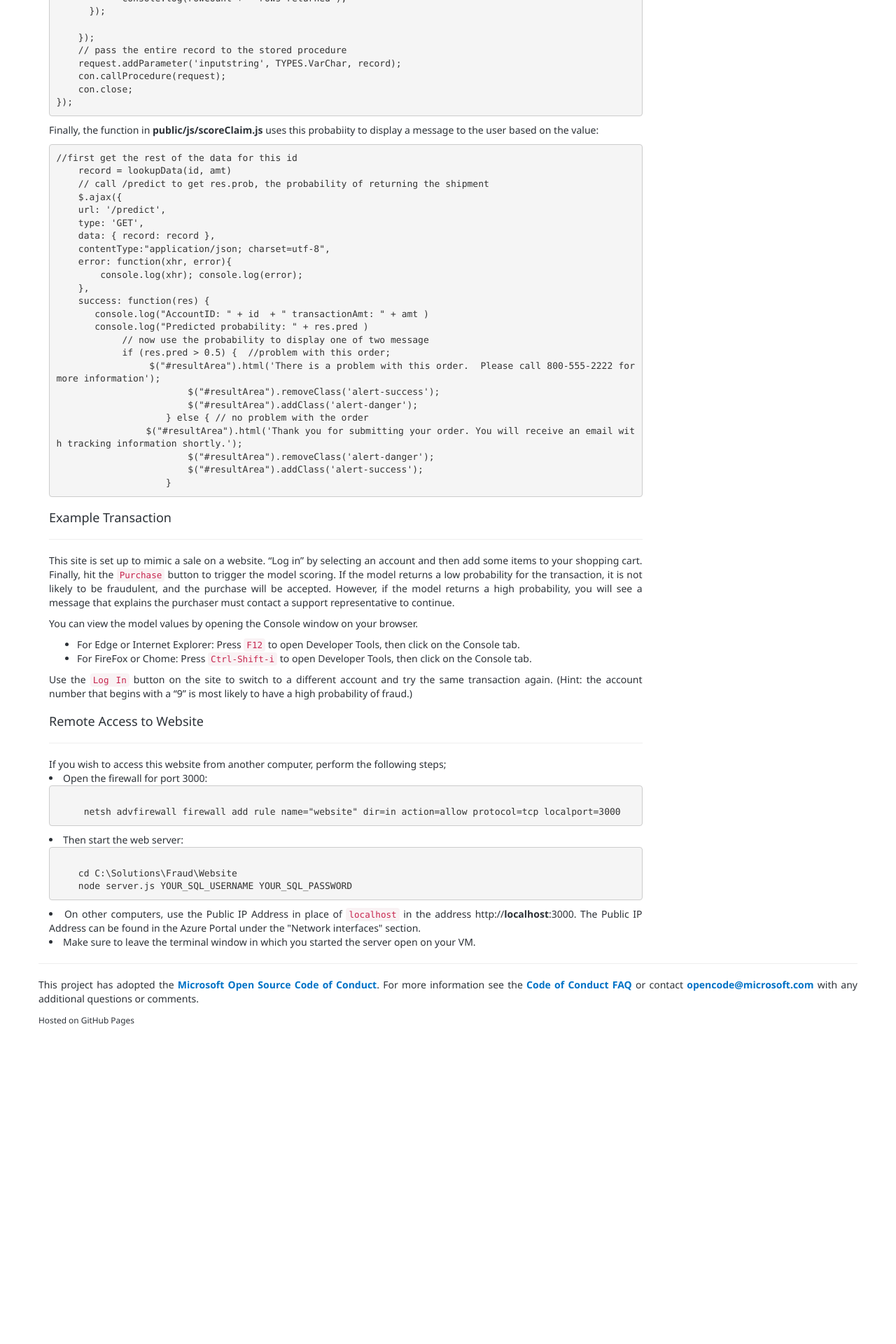
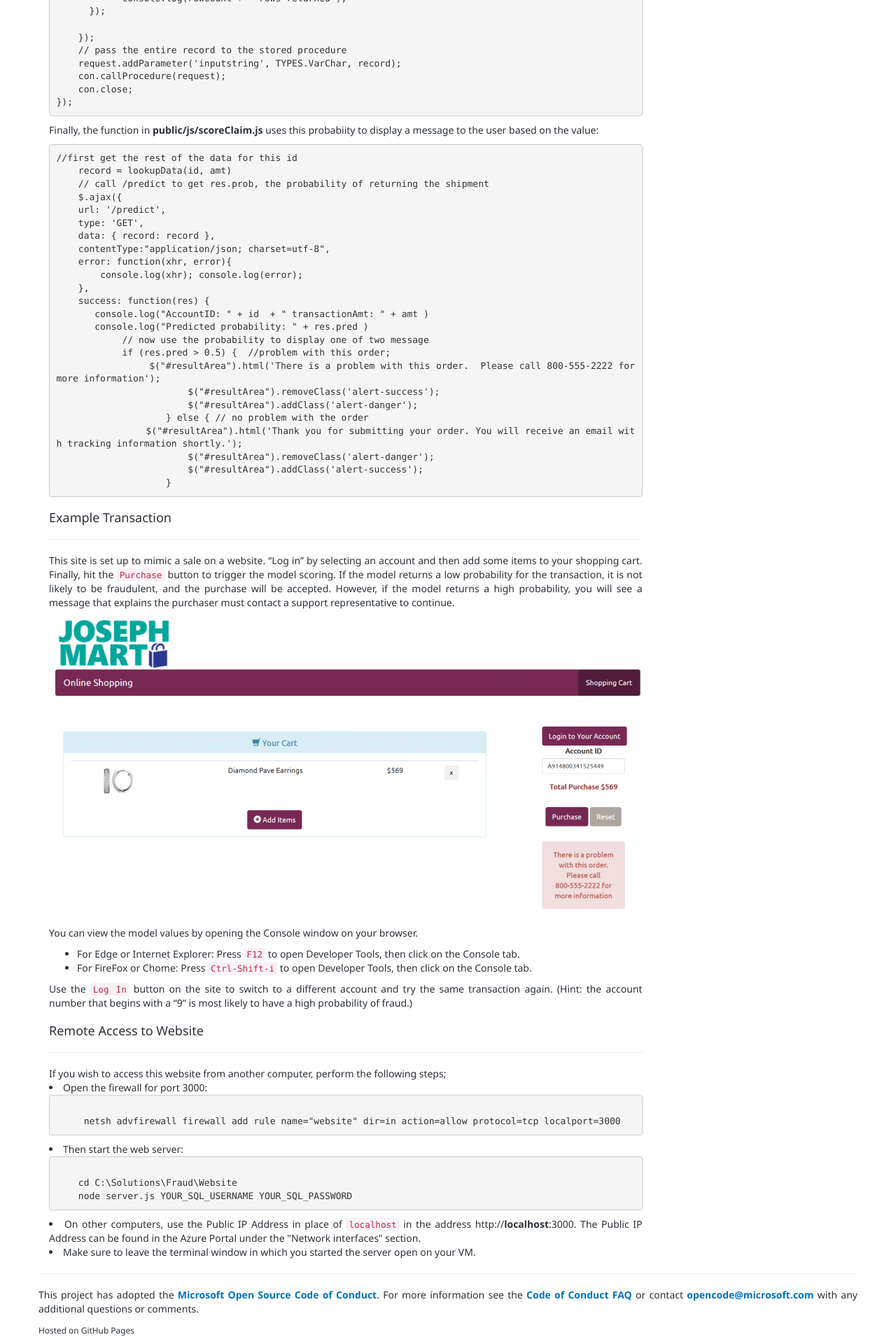
Before and after one commit to microsoft/r-server-fraud-detection, a Jekyll site: the page built from web-developer.md, in a window 1280 px wide. Shown: the part 1558-3478 px from the top of the page at 70% size. Built offline with Jekyll 4.4.1, drawn with Linux system fonts in a browser that asks for light colours; nearby versions of some CDN libraries; before the commit the page ends 3035 px from its top, so only the background shows below that.

Commit message:
add image

```diff
--- a/web-developer.md
+++ b/web-developer.md
@@ -141,6 +141,8 @@ Finally, the function in  **public/js/scoreClaim.js** uses this probabiity to di
 
 This site is set up to mimic a sale on a website.  "Log in" by selecting an account and then add some items to your shopping cart.  Finally, hit the `Purchase` button to trigger the model scoring.  If the model returns a low probability for the transaction, it is not likely to be fraudulent, and the purchase will be accepted. However, if the model returns a high probability, you will see a message that explains the purchaser must contact a support representative to continue.
 
+<img src="images/webscore.png"/>
+
 You can view the model values by opening the Console window on your browser.
 
 * For Edge or Internet Explorer: Press `F12` to open Developer Tools, then click on the Console tab.
```
